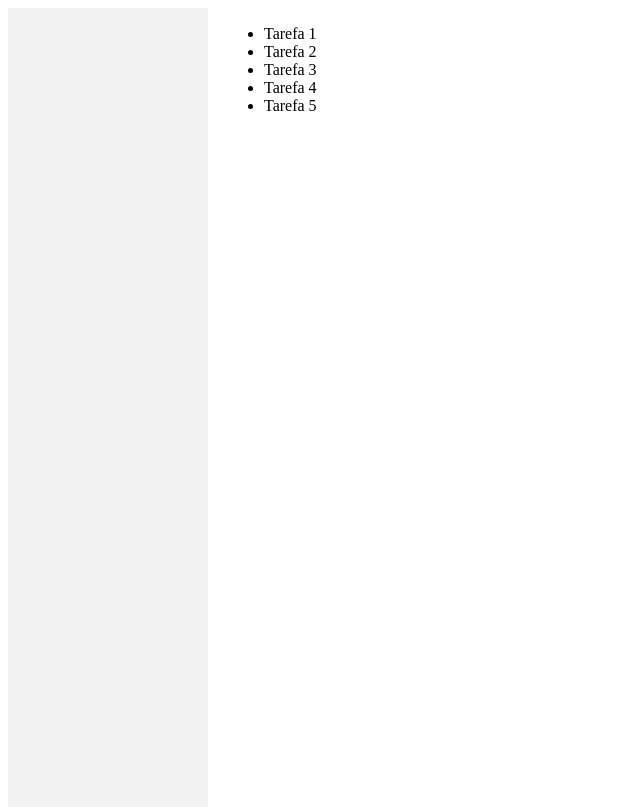
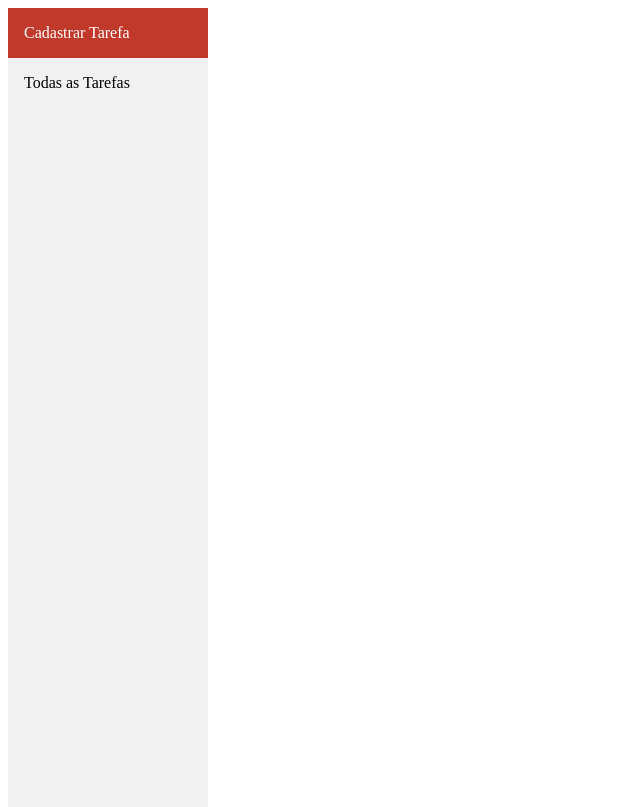
Before and after one commit to diegolinkk/to-do-django, a Django app: page / in a window 1280 px wide. Shown: the top 807 px of the page, without its empty margins (0-640 px from the left). Run offline with Django 3.2, Linux system fonts and the light colour scheme; data that the repository does not hold is empty; some libraries are stand-ins or nearby versions.

Commit message:
Adicionada função de cadastrar tarefa sem admin

```diff
--- a/todo/models.py
+++ b/todo/models.py
@@ -11,6 +11,7 @@ class Categoria(models.Model):
 class Tarefa(models.Model):
     nome = models.CharField(max_length=250)
     data = models.DateTimeField() #data para conclusão
+    feito = models.BooleanField(default="False")
     categoria = models.ForeignKey(Categoria, on_delete=models.CASCADE)
 
     def __str__(self):
--- a/todo/static/todo/teste.css
+++ b/todo/static/todo/teste.css
@@ -33,6 +33,29 @@ div.content {
     height: 1000px;
 }
 
+li {
+    margin: 1em;
+}
+
+li a{
+    text-decoration: none;
+    color:red;
+}
+
+li small{
+    font-size: x-small;
+
+}
+
+#cadastrar {
+    background-color: #c0392b;
+    color: white;
+}
+
+li.feito{
+    text-decoration: line-through;
+}
+
 @media screen and (max-width: 700px) {
     .sidebar {
         width: 100%;
--- a/todo/templates/todo/base.html
+++ b/todo/templates/todo/base.html
@@ -6,12 +6,23 @@
     <meta charset="UTF-8">
     <meta name="viewport" content="width=device-width, initial-scale=1.0">
     <link rel="stylesheet" type="text/css" href="{% static 'todo/teste.css' %}">
+    <link rel="stylesheet" href="https://cdnjs.cloudflare.com/ajax/libs/font-awesome/4.7.0/css/font-awesome.min.css">
+
+    <!-- jQuery -->
+  <script src="https://code.jquery.com/jquery-3.3.1.slim.min.js" integrity="sha384-q8i/X+965DzO0rT7abK41JStQIAqVgRVzpbzo5smXKp4YfRvH+8abtTE1Pi6jizo" crossorigin="anonymous"></script>
+
+  <!-- XDSoft DateTimePicker -->
+  <link rel="stylesheet" href="https://cdnjs.cloudflare.com/ajax/libs/jquery-datetimepicker/2.5.20/jquery.datetimepicker.min.css" integrity="sha256-DOS9W6NR+NFe1fUhEE0PGKY/fubbUCnOfTje2JMDw3Y=" crossorigin="anonymous" />
+  <script src="https://cdnjs.cloudflare.com/ajax/libs/jquery-datetimepicker/2.5.20/jquery.datetimepicker.full.min.js" integrity="sha256-FEqEelWI3WouFOo2VWP/uJfs1y8KJ++FLh2Lbqc8SJk=" crossorigin="anonymous"></script>
     <title>Todo List</title>
 </head>
 <body>
     <div class="sidebar">
-        {% block categorias %}
-        {% endblock categorias %}
+        <a href="{% url 'cadastrar_tarefa' %}" id="cadastrar"> Cadastrar Tarefa</a>
+        <a href="{% url 'tarefas_por_categoria' 0 %}"> Todas as Tarefas </a>
+        {% for categoria in categorias %}
+            <a href="{% url 'tarefas_por_categoria' categoria.id %}"> {{categoria.nome}}</a>
+        {% endfor %}
     </div>
 
     <div class="content">
--- a/todo/templates/todo/tarefas.html
+++ b/todo/templates/todo/tarefas.html
@@ -1,16 +1,11 @@
 {% extends 'todo/base.html' %}
-{% block categorias %}
-    {% for categoria in categorias %}
-        <a href="#{{categoria.nome}}"> {{categoria.nome}}</a>
-    {% endfor %}
-{% endblock categorias %}
 
 {% block conteudo %}
     <ul>
-        <li> Tarefa 1</li>
-        <li> Tarefa 2</li>
-        <li> Tarefa 3</li>
-        <li> Tarefa 4</li>
-        <li> Tarefa 5</li>
+        {% for tarefa in tarefas %}
+            <li class="{% if tarefa.feito  %} feito {% endif %}"> <a class="fa fa-check " href="{% url 'concluir_tarefa' tarefa.id %}"></a> {{tarefa.nome}} <br/>
+            <small>{{tarefa.data}} </small>
+            </li>
+        {% endfor %}
     </ul>
 {% endblock conteudo %}
--- a/todo/urls.py
+++ b/todo/urls.py
@@ -2,5 +2,8 @@ from django.urls import path
 from . import views
 
 urlpatterns = [
-    path('',views.index,name='index'),
+    path('',views.tarefas,name='tarefas'),
+    path('tarefas/<int:categoria_id>/',views.tarefas_por_categoria,name='tarefas_por_categoria'),
+    path('concluir_tarefa/<int:tarefa_id>/',views.concluir_tarefa,name='concluir_tarefa'),
+    path('cadastrar_tarefa/', views.cadastrar_tarefa, name='cadastrar_tarefa'),
  ]
--- a/todo/views.py
+++ b/todo/views.py
@@ -1,12 +1,45 @@
-from django.shortcuts import render
+from django.shortcuts import render,redirect
 from django.http import HttpResponse
-from .models import Categoria
+from .models import Categoria,Tarefa
+from .forms import TarefaForm
+
+#como muitos lugares carregam isso, virou função
+def carregar_categorias():
+    C = Categoria.objects.all()
+    return C
+
+def tarefas(request):
+    tarefas = Tarefa.objects.order_by('feito')
+    categorias = carregar_categorias()
+    return render(request,'todo/tarefas.html',{'categorias':categorias, 'tarefas': tarefas})
+
+def tarefas_por_categoria(request,categoria_id):
+    categorias = carregar_categorias()
+
+    #usei 0 no index para puxar todas as categorias
+    if categoria_id==0:
+        return redirect('tarefas')
+
+    C = Categoria.objects.get(id=categoria_id)
+    tarefas = C.tarefa_set.all() #tarefas por categoria
+    return render(request,'todo/tarefas.html',{'categorias':categorias,'tarefas':tarefas})
+
+def concluir_tarefa(request,tarefa_id):
+    tarefa = Tarefa.objects.get(id=tarefa_id)
+    tarefa.feito = True
+    tarefa.save()
+    return redirect('tarefas')
 
 
+def cadastrar_tarefa(request):
 
-def index(request):
-    categorias = Categoria.objects.all()
-    return render(request,'todo/tarefas.html',{'categorias':categorias})
+    if request.method=='POST':
+        f = TarefaForm(request.POST)
+        if f.is_valid():
+            f.save()
+            return redirect('tarefas')
 
 
-# Create your views here.
+    categorias = carregar_categorias()
+    form = TarefaForm()
+    return render(request,'todo/cadastrar_tarefa.html',{'form':form,'categorias': categorias})
```
Also changed, not shown: observacoes.txt (+36 -6 lines), todo/forms.py (added, +8 -0 lines), todo/templates/todo/cadastrar_tarefa.html (added, +21 -0 lines), todo/migrations/0002_tarefa_feito.py (added), todoapp/settings.py (line endings or trailing spaces).
